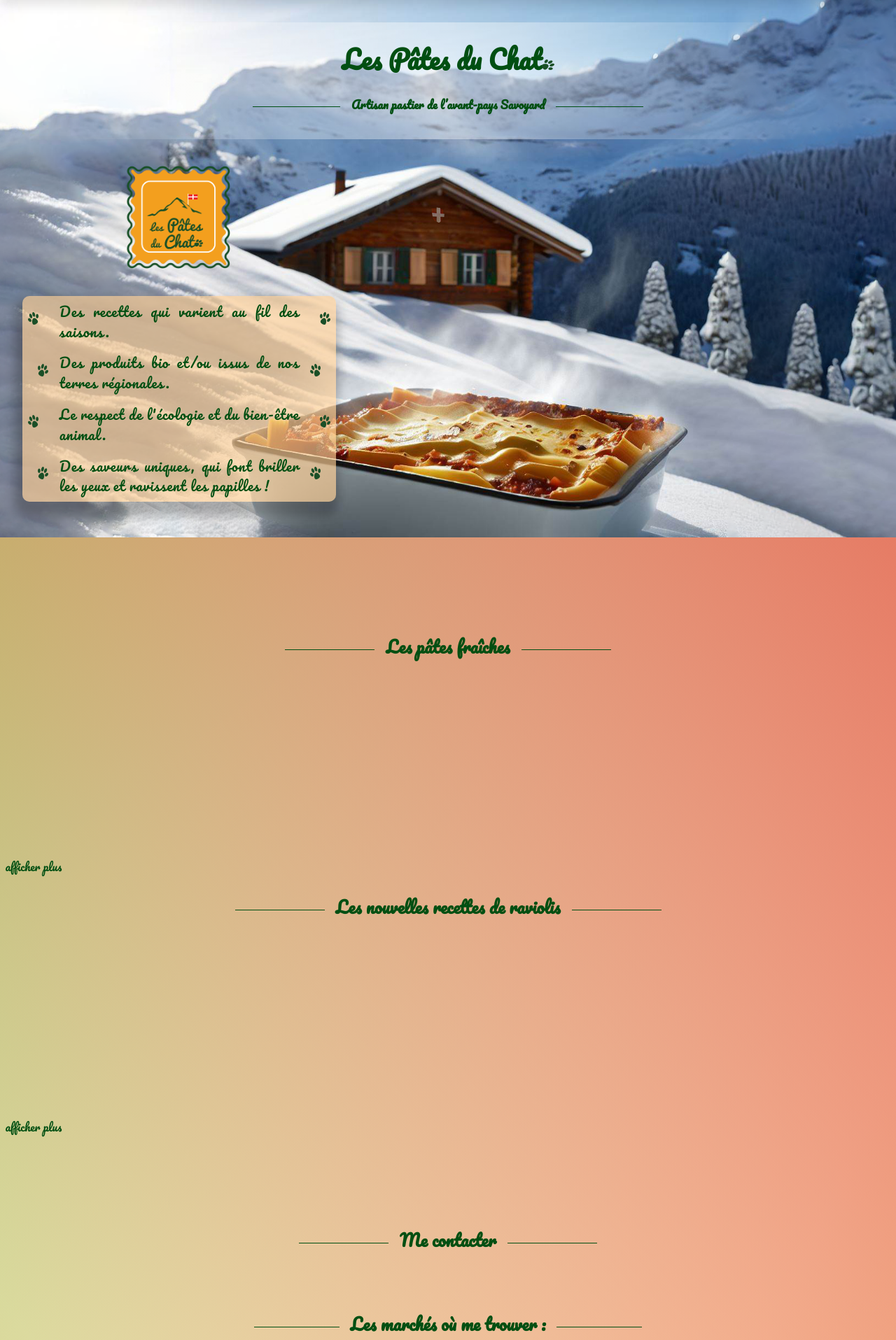
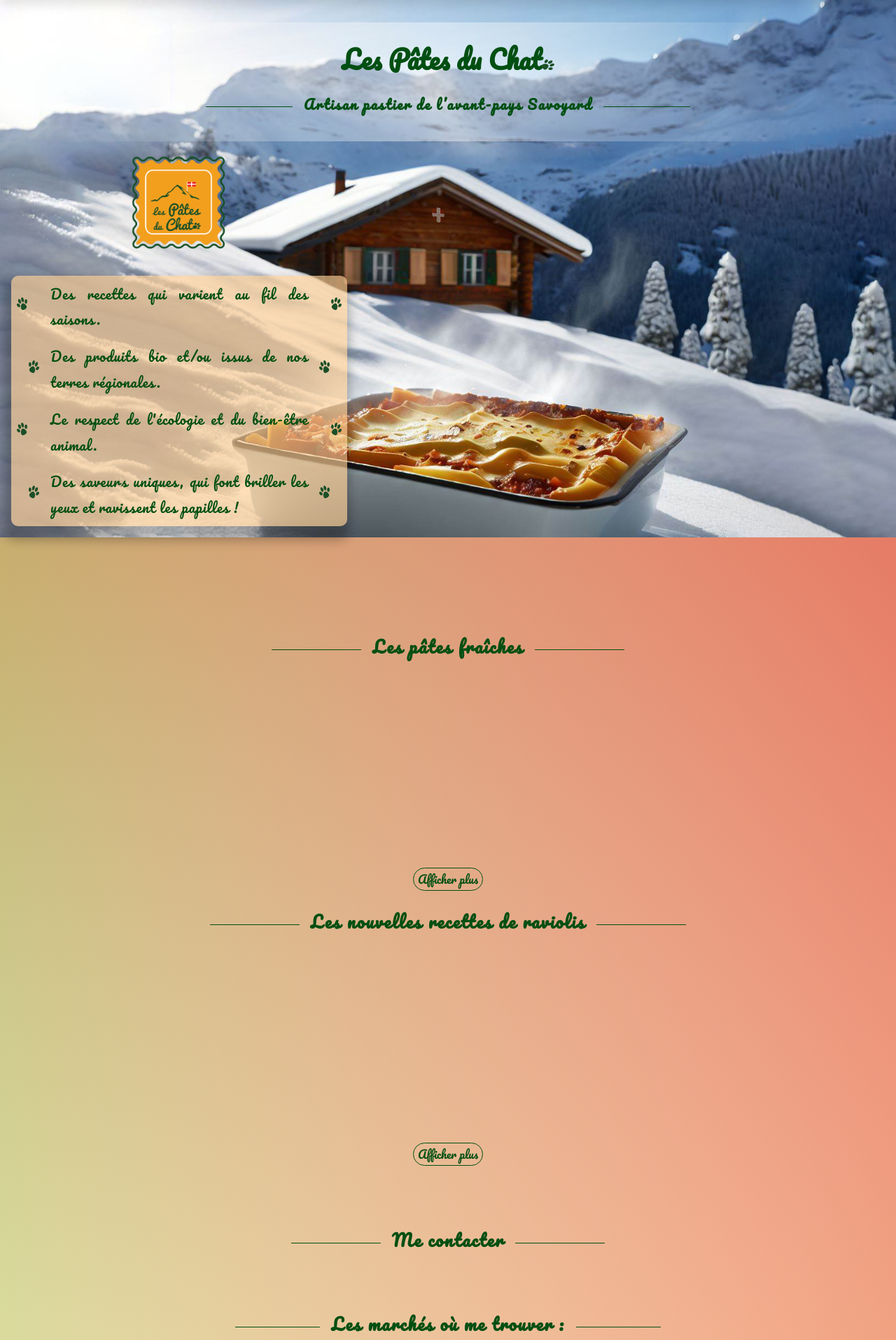
Before and after one commit to LaureDominguez/pates-du-chat, a PHP site: page /shop/index.php?route=home in a window 1280 px wide. Shown: the part 32-1947 px from the top of the page at 70% size. Run offline with PHP 8.4, Linux system fonts and the light colour scheme; data that the repository does not hold is empty; some libraries are stand-ins or nearby versions.

Commit message:
made almost all css for shop pages

```diff
--- a/public/css/main.css
+++ b/public/css/main.css
@@ -57,7 +57,7 @@ h1 {
 h2 {
   font-size: 1.5rem;
   line-height: 3rem;
-  font-stretch: expanded;
+  letter-spacing: 2px;
   overflow: hidden;
   text-align: center;
 }
@@ -422,7 +422,7 @@ h1 {
 h2 {
   font-size: 1.5rem;
   line-height: 3rem;
-  font-stretch: expanded;
+  letter-spacing: 2px;
   overflow: hidden;
   text-align: center;
 }
@@ -1117,7 +1117,7 @@ h1 {
 h2 {
   font-size: 1.5rem;
   line-height: 3rem;
-  font-stretch: expanded;
+  letter-spacing: 2px;
   overflow: hidden;
   text-align: center;
 }
@@ -1295,7 +1295,7 @@ h1 {
 h2 {
   font-size: 1.5rem;
   line-height: 3rem;
-  font-stretch: expanded;
+  letter-spacing: 2px;
   overflow: hidden;
   text-align: center;
 }
@@ -1441,21 +1441,24 @@ main {
   background-position: center;
   min-height: 100vh;
 }
-#home h1 {
-  margin: 0;
-}
-#home h1::after {
-  content: url("../img/site/Logo pate.png");
-}
-#home h2 {
-  margin-top: 0;
-}
 #home #title {
   padding: 0.8rem;
 }
+#home #title h1 {
+  margin: 0;
+}
+#home #title h1::after {
+  content: url("../img/site/Logo pate.png");
+}
 #home #title h2 {
+  margin-top: 0;
   font-size: larger;
+  line-height: 2rem;
+  padding: 0.5rem;
   background: radial-gradient(circle at 48.7% 44.3%, rgba(255, 255, 255, 0.49) 0%, rgba(252, 252, 252, 0) 90%);
+}
+#home #title h2::before, #home #title h2::after {
+  content: none;
 }
 #home article {
   display: flex;
@@ -1463,37 +1466,36 @@ main {
   align-items: center;
   justify-content: center;
 }
-#home .logo {
-  height: 10rem;
+#home article .logo {
+  height: 9rem;
+}
+#home article table {
+  background-color: rgba(255, 207, 149, 0.648);
   margin: 1rem;
-}
-#home table {
-  background-color: rgba(255, 207, 149, 0.648);
-  margin: 2rem;
   border-collapse: collapse;
   border-radius: 10px;
   box-shadow: -4px 13px 15px 7px rgba(0, 0, 0, 0.27);
 }
-#home table tr {
+#home article table tr {
   height: 3rem;
   line-height: 2.3rem;
 }
-#home table tr:nth-child(odd) td:first-child {
+#home article table tr:nth-child(odd) td:first-child {
   text-align: left;
 }
-#home table tr:nth-child(odd) td:last-child {
+#home article table tr:nth-child(odd) td:last-child {
   text-align: right;
 }
-#home table tr:nth-child(even) td:first-child {
+#home article table tr:nth-child(even) td:first-child {
   text-align: right;
 }
-#home table tr:nth-child(even) td:last-child {
+#home article table tr:nth-child(even) td:last-child {
   text-align: left;
 }
-#home table td {
+#home article table td {
   padding: 0.5rem;
 }
-#home table td:nth-child(2) {
+#home article table td:nth-child(2) {
   width: 80%;
   font-family: var(--Pacifico);
   font-size: larger;
@@ -1501,7 +1503,7 @@ main {
   color: var(--vert);
   text-align: justify;
 }
-#home table td:first-child, #home table td:last-child {
+#home article table td:first-child, #home article table td:last-child {
   width: 10%;
 }
 
@@ -1580,14 +1588,16 @@ main {
     animation: shine 5s infinite linear; /* Animation */
   }
   #home #title h2 {
-    font-size: inherit;
     background: none;
+  }
+  #home #title h2::before, #home #title h2::after {
+    content: "";
   }
   #home article {
     width: 40%;
   }
   #home #logo {
-    margin: 2rem;
+    margin: 1rem;
   }
   #home table {
     padding: 1rem;
@@ -1655,7 +1665,7 @@ h1 {
 h2 {
   font-size: 1.5rem;
   line-height: 3rem;
-  font-stretch: expanded;
+  letter-spacing: 2px;
   overflow: hidden;
   text-align: center;
 }
@@ -1798,6 +1824,10 @@ form input:not(.btn, .file), form form textarea, form form select {
   border-radius: 10px;
 }
 
+.shop-cat {
+  display: flex;
+  flex-direction: column;
+}
 .shop-cat div {
   margin: 1rem;
   display: grid;
@@ -1807,6 +1837,9 @@ form input:not(.btn, .file), form form textarea, form form select {
   justify-items: center;
   align-content: center;
   justify-content: center;
+}
+.shop-cat .btn {
+  border: 1px solid;
 }
 
 #filter {
@@ -1982,7 +2024,7 @@ h1 {
 h2 {
   font-size: 1.5rem;
   line-height: 3rem;
-  font-stretch: expanded;
+  letter-spacing: 2px;
   overflow: hidden;
   text-align: center;
 }
@@ -2280,7 +2321,7 @@ h1 {
 h2 {
   font-size: 1.5rem;
   line-height: 3rem;
-  font-stretch: expanded;
+  letter-spacing: 2px;
   overflow: hidden;
   text-align: center;
 }
@@ -2746,7 +2787,7 @@ h1 {
 h2 {
   font-size: 1.5rem;
   line-height: 3rem;
-  font-stretch: expanded;
+  letter-spacing: 2px;
   overflow: hidden;
   text-align: center;
 }
@@ -3019,7 +3060,7 @@ h1 {
 h2 {
   font-size: 1.5rem;
   line-height: 3rem;
-  font-stretch: expanded;
+  letter-spacing: 2px;
   overflow: hidden;
   text-align: center;
 }
--- a/public/scss/_base.scss
+++ b/public/scss/_base.scss
@@ -64,7 +64,7 @@ h1{
 h2{
     font-size: 1.5rem;
     line-height: 3rem;
-    font-stretch: expanded;
+    letter-spacing: 2px;
     overflow: hidden;
     text-align: center;
         &:nth-child(1){
--- a/public/scss/_contact.scss
+++ b/public/scss/_contact.scss
@@ -7,13 +7,12 @@
     padding: 1rem;
     border-radius: 10px;
     margin: auto;
-    margin-bottom: 2rem;
 
     table{
         margin: auto;
         background-color: rgb(255, 242, 225);
         text-align: center;
-        table-layout: fixed;
+        // table-layout: fixed;
         border-collapse: collapse;
         tr{
             height: 3rem;
@@ -30,13 +29,13 @@
             &:first-child{
                 background-color: var(--orange);
                 color: #fff;
-                width: 10%;
+                width: 8%;
             }
             &:nth-child(2), &:nth-child(3){
                 width: 15%;
             }
             &:nth-child(4){
-                width: 60%;
+                width: 62%;
             }
         }
     }
@@ -95,6 +94,7 @@
 
     .contact{
         padding: 2rem;
+        margin-bottom: 3rem;
 
         table{
             width: 80%;
--- a/public/scss/_home.scss
+++ b/public/scss/_home.scss
@@ -40,6 +40,9 @@ main{
     background-size: cover;
     background-position: center;
     min-height: 100vh;
+
+    #title{
+        padding: 0.8rem;
             h1{
             margin: 0;
             &::after{
@@ -48,13 +51,13 @@ main{
             }
             h2{
                 margin-top: 0;
+                font-size: larger;
+                line-height: 2rem;
+                padding: 0.5rem;
+                background: radial-gradient(circle at 48.7% 44.3%, rgba(255, 255, 255, 0.49) 0%, rgba(252, 252, 252, 0) 90%);
+                &::before, &::after{
+                    content: none;
             }
-
-    #title{
-        padding: 0.8rem;
-        h2{
-            font-size: larger;
-            background: radial-gradient(circle at 48.7% 44.3%, rgba(255, 255, 255, 0.49) 0%, rgba(252, 252, 252, 0) 90%);
         }
     }
 
@@ -63,15 +66,13 @@ main{
         flex-direction: column;
         align-items: center;
         justify-content: center;
-    }
         .logo{
-        height: 10rem;
-        margin: 1rem;
+            height: 9rem;
         }
 
         table{
             background-color: rgba(255, 207, 149, 0.648);
-        margin: 2rem;
+            margin: 1rem;
             border-collapse: collapse;
             border-radius: 10px;
             box-shadow: -4px 13px 15px 7px rgba(0,0,0,0.27);
@@ -115,7 +116,7 @@ main{
             }
         }
     }
-
+}
 
 /******************* Media query *******************/
 /* Smatrphone en landscape */
@@ -126,6 +127,12 @@ main{
     #title-landscape{
         display: flex;
         align-items: center;
+        h1{
+            margin: 0;
+        }
+        h2{
+            margin: 0 1rem;
+        }
     }
     #home{
         display: flex;
@@ -141,7 +148,7 @@ main{
             height: 7rem;
             margin: 1rem;
         }
-        table{
+        article table{
             font-size: smaller;
             height: 2.5rem;
             margin: 0.5rem;
@@ -200,8 +207,10 @@ main{
                 animation: shine 5s infinite linear; /* Animation */
             }
             h2{
-                font-size: inherit;
                 background: none;
+                &::before, &::after{
+                    content: "";
+                }
             }
         }
 
@@ -209,7 +218,7 @@ main{
             width: 40%;
         }
         #logo{
-            margin: 2rem;
+            margin: 1rem;
         }
 
         table{
--- a/public/scss/_shop.scss
+++ b/public/scss/_shop.scss
@@ -40,7 +57,10 @@
     }
 }
 
-.shop-cat div{
+.shop-cat{
+    display: flex;
+    flex-direction: column;
+    div{
         margin: 1rem;
         display: grid;
         grid-template-columns: repeat(auto-fill, 9rem);
@@ -49,6 +69,10 @@
         justify-items: center;
         align-content: center;
         justify-content: center;
+    }
+    .btn{
+        border: 1px solid;
+    }
 }
 
 #filter{
--- a/views/shop/home.phtml
+++ b/views/shop/home.phtml
@@ -15,9 +15,9 @@
                             <?php endif; ?>
 
                             <figcaption>
-                                <h3><?= htmlspecialchars($product["name"]); ?></h3>
-                                <p><?= htmlspecialchars($product["descript"]); ?></p>
-                                <p><?= htmlspecialchars($product["price"]); ?>€</p>
+                                <h3 class="title-tuile"><?= htmlspecialchars($product["name"]); ?></h3>
+                                <h5><?= htmlspecialchars($product["descript"]); ?></h5>
+                                <h4><?= htmlspecialchars($product["price"]); ?>€ / kg</h4>
                             </figcaption>
                         </a>
                     </figure>
@@ -46,9 +46,9 @@
                             <?php endif; ?>
 
                             <figcaption>
-                                <h3><?= htmlspecialchars($product["name"]); ?></h3>
-                                <p><?= htmlspecialchars($product["descript"]); ?></p>
-                                <p><?= htmlspecialchars($product["price"]); ?>€</p>
+                                <h3 class="title-tuile"><?= htmlspecialchars($product["name"]); ?></h3>
+                                <h5><?= htmlspecialchars($product["descript"]); ?></h5>
+                                <h4><?= htmlspecialchars($product["price"]); ?>€ / kg</h4>
                             </figcaption>
                         </a>
                     </figure>
@@ -56,6 +56,7 @@
             <?php endforeach; ?>
         </div>
 
-        <a href="index.php?route=shop" class="btn">afficher plus</a>
+        <a href=" index.php?route=shop" class="btn">afficher plus
+                        </a>
     </article>
 </div>
--- a/views/shop/index.phtml
+++ b/views/shop/index.phtml
@@ -32,9 +32,9 @@
                                     <?php endif; ?>
 
                                     <figcaption>
-                                        <h3><?= htmlspecialchars($product["name"]); ?></h3>
-                                        <p><?= htmlspecialchars($product["descript"]); ?></p>
-                                        <p><?= htmlspecialchars($product["price"]); ?>€</p>
+                                        <h3 class="title-tuile"><?= htmlspecialchars($product["name"]); ?></h3>
+                                        <h5><?= htmlspecialchars($product["descript"]); ?></h5>
+                                        <h4><?= htmlspecialchars($product["price"]); ?>€ / kg</h4>
                                     </figcaption>
                                 </a>
                             </figure>
```
Also changed, not shown: other parts of public/css/main.css (+38 -8 lines), other parts of public/scss/_shop.scss (+27 -1 lines), 1 other file. Lines whose indentation alone changed are shown as unchanged.
